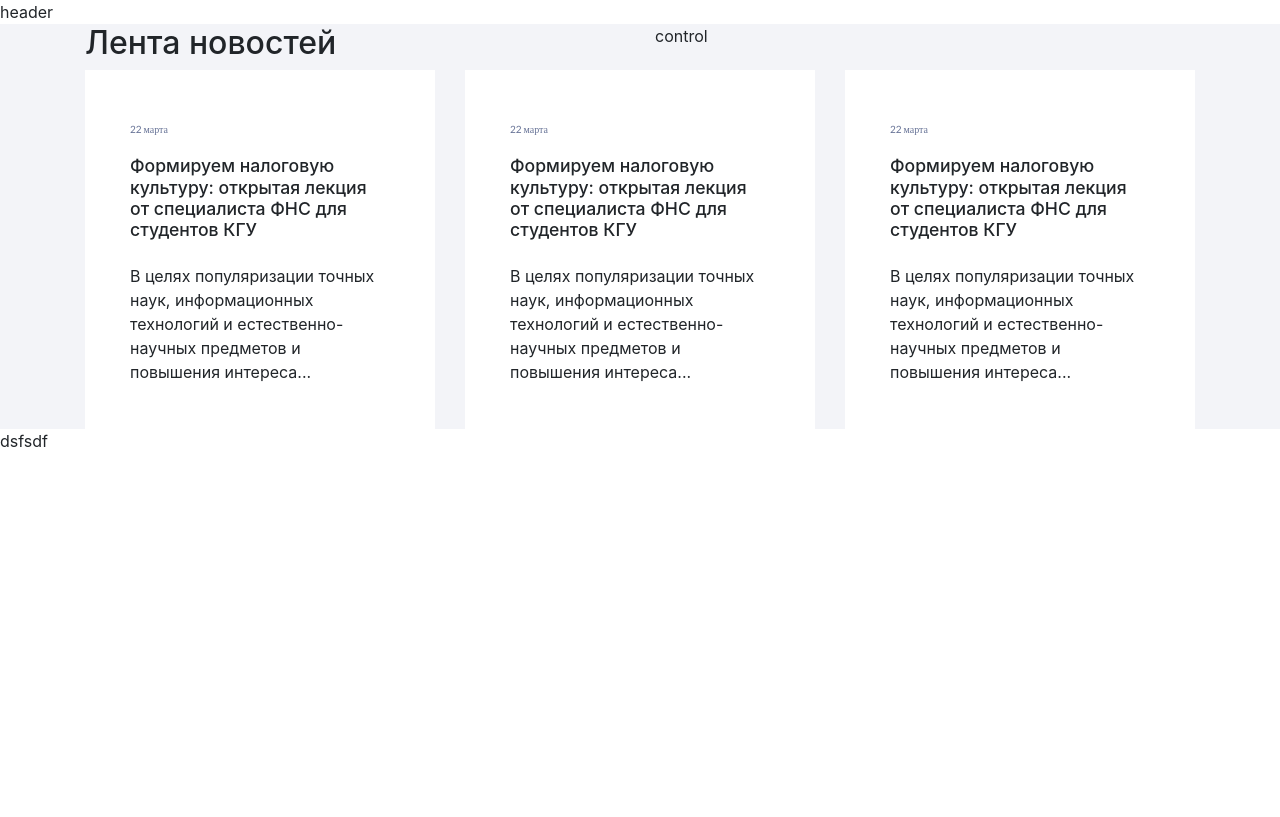
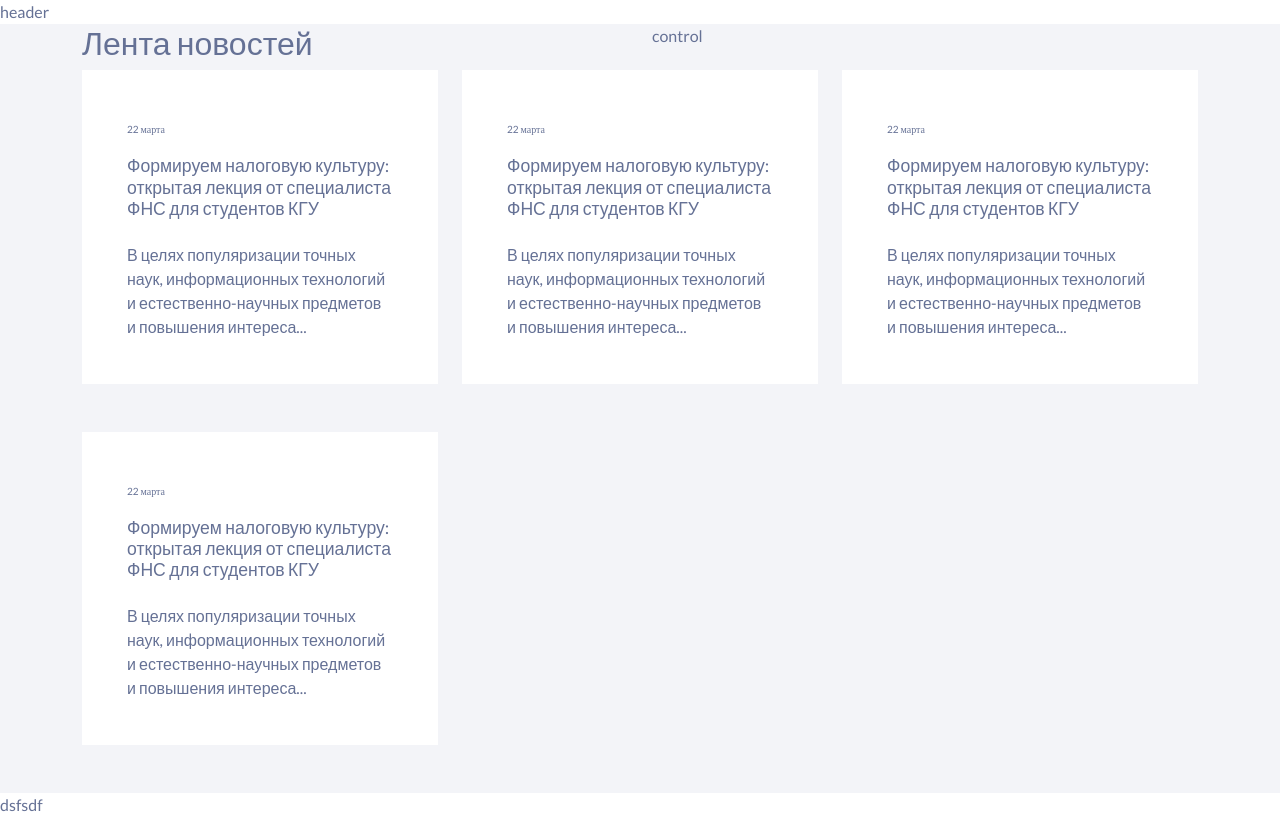
Before and after one commit to chuguev/ksu-vue, a Nuxt app: page / in a window 1280 px wide. Built offline with nearby package versions, Linux system fonts and the light colour scheme.

Commit message:
Добавлен bootstrap 5

```diff
--- a/assets/scss/global.scss
+++ b/assets/scss/global.scss
@@ -1,3 +1,8 @@
+body {
+  font-family: 'Lato', sans-serif;
+  color: var(--color-font-brown);
+}
+
 .wrapper {
   &-grey {
     background: var(--color-background-grey);
--- a/package.json
+++ b/package.json
@@ -13,7 +13,7 @@
     "precommit": "npm run lint"
   },
   "dependencies": {
-    "bootstrap": "4.6.0",
+    "bootstrap": "5.0.0-beta2",
     "bootstrap-vue": "2.21.2",
     "nuxt": "2.15.0",
     "vue-i18n": "8.18.2"
--- a/pages/index.vue
+++ b/pages/index.vue
@@ -8,13 +8,16 @@
         <div class="news-container__control col-12 col-md-6">
           control
         </div>
-        <div class="col-12 col-md-6 col-lg-4">
+        <div class="col-12 col-md-6 col-lg-4 col-xxl-3 pb-5">
           <News />
         </div>
-        <div class="col-12 col-md-6 col-lg-4">
+        <div class="col-12 col-md-6 col-lg-4 col-xxl-3 pb-5">
           <News />
         </div>
-        <div class="col-12 col-md-6 col-lg-4">
+        <div class="col-12 col-md-6 col-lg-4 col-xxl-3 pb-5">
+          <News />
+        </div>
+        <div class="col-12 col-md-6 col-lg-4 col-xxl-3 pb-5">
           <News />
         </div>
       </div>
@@ -23,12 +26,6 @@
 </template>
 
 <style lang="scss">
-.news-container {
-  &__list {
-    list-style: none;
-  }
-}
-
 .news {
   padding: 45px;
 
```
Also changed, not shown: 1 other file (tests, documents, lock files or other folders).
